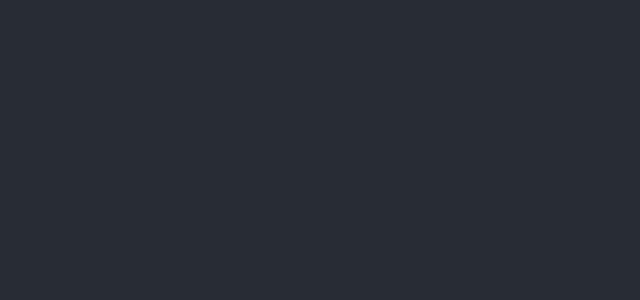
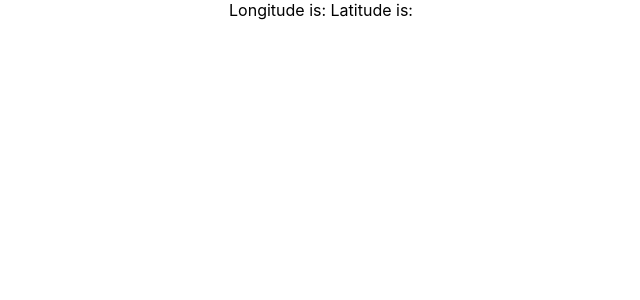
Before and after one commit to beatafox/weather, a React (Create React App) app: page / in a window 1280 px wide. Shown: the top 300 px of the page, without its empty margins (319-959 px from the left). Built offline with nearby package versions, Linux system fonts and the light colour scheme; no server answers.

Commit message:
get longitude and latitude from geolocation

```diff
--- a/src/App.js
+++ b/src/App.js
@@ -1,9 +1,21 @@
+import React, { useEffect, useState } from "react";
 import "./App.scss";
 
 function App() {
+  const [lon, setLon] = useState("");
+  const [lat, setLat] = useState("");
+
+  useEffect(() => {
+    navigator.geolocation.getCurrentPosition(function (position) {
+      setLon(position.coords.longitude);
+      setLat(position.coords.latitude);
+    });
+  }, []);
+
   return (
     <div className="App">
-      <header className="App-header"></header>
+      <span>Longitude is: {lon}</span>
+      <span>Latitude is: {lat}</span>
     </div>
   );
 }
```
